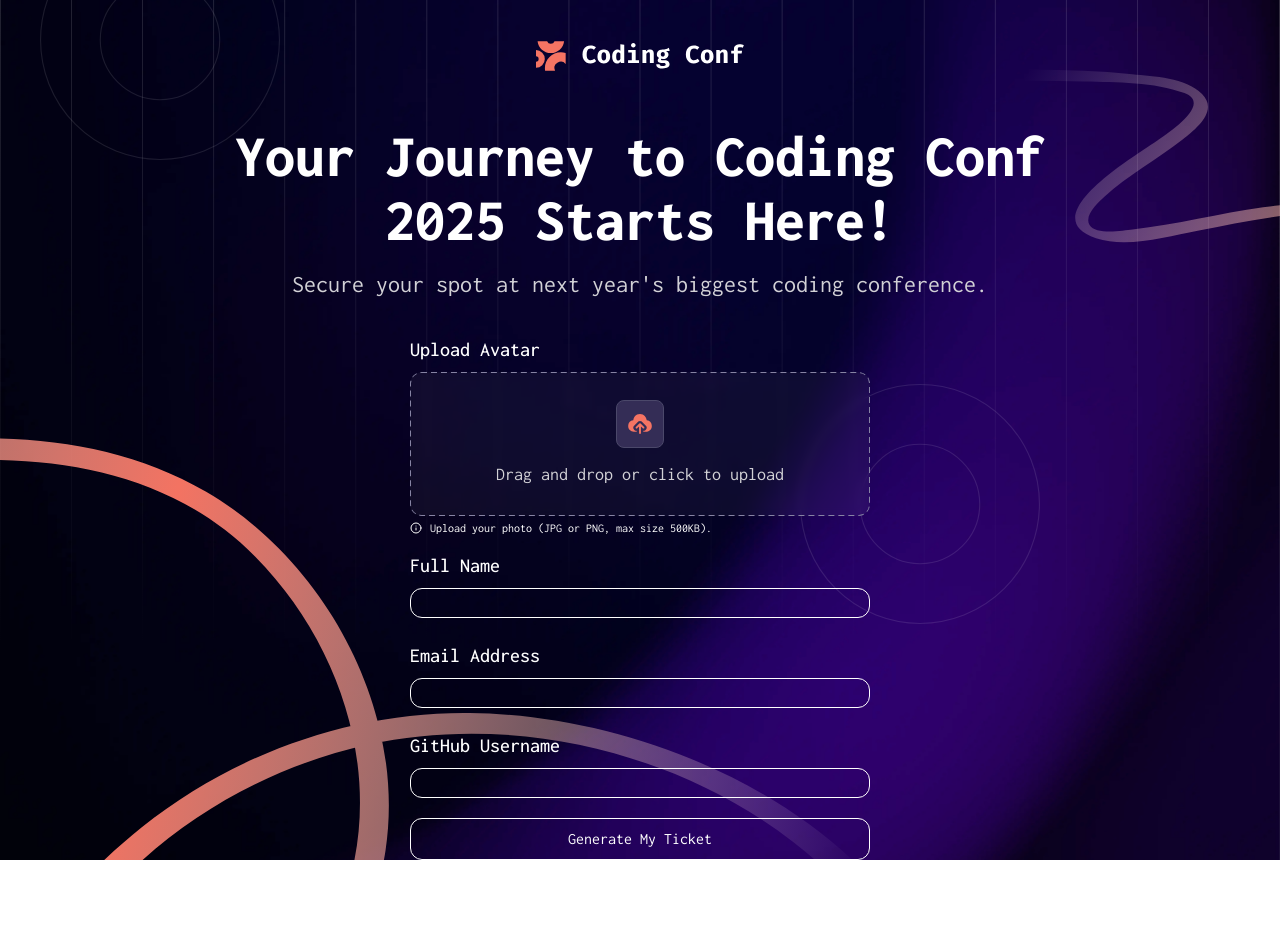
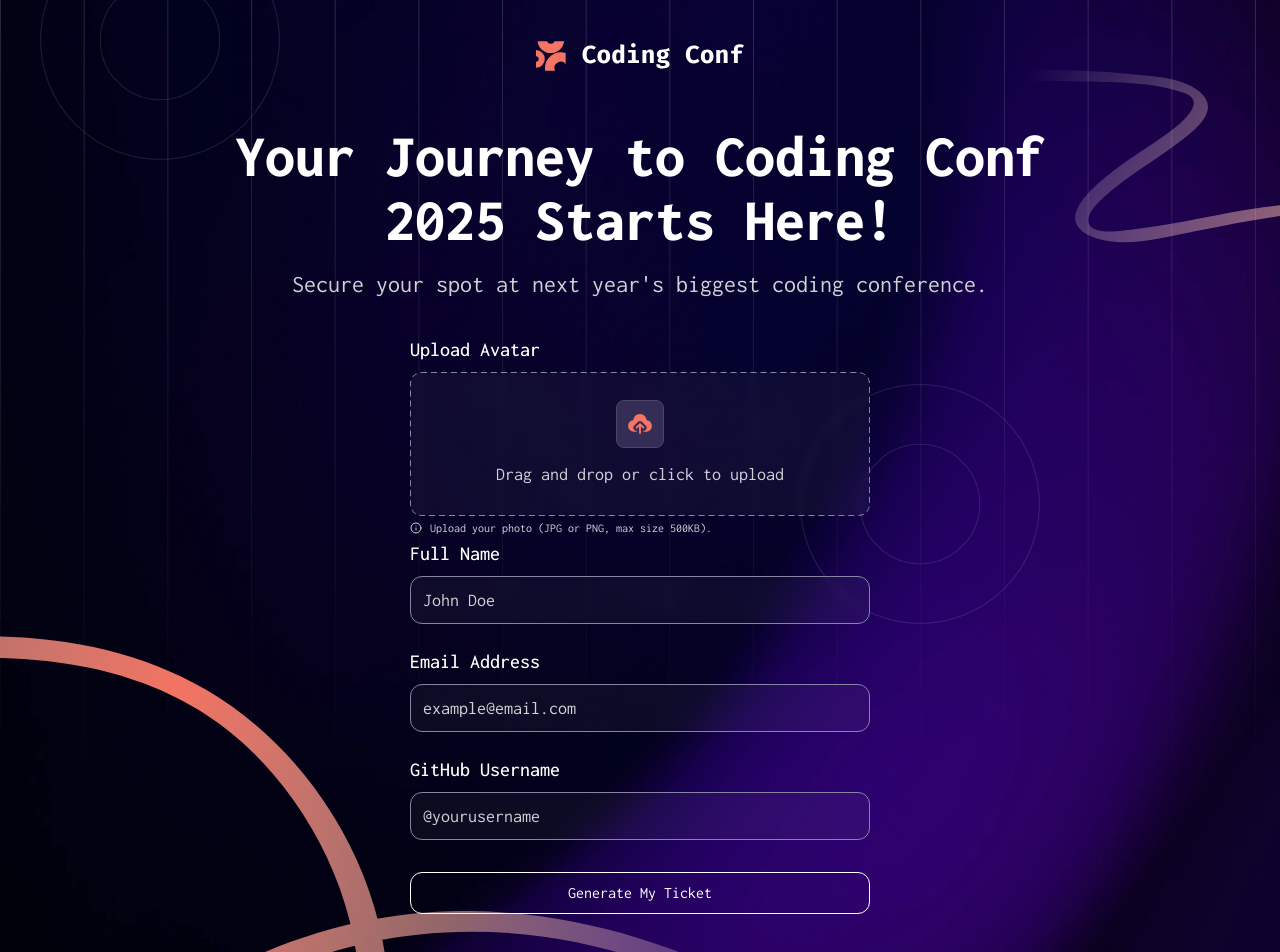
Before and after one commit to HeiPavel/ticket_generator, a Next.js app: page / in a window 1280 px wide. Shown: the top 952 px of the page. Before the commit the page ends 860 px from the top, so only its background shows below. Built offline with nearby package versions, Linux system fonts and the light colour scheme.

Commit message:
Styled text input component

```diff
--- a/app/components/FileInput.tsx
+++ b/app/components/FileInput.tsx
@@ -52,7 +52,7 @@ export function FileInput() {
   }, [files?.[0]])
 
   return (
-    <div className='relative pb-3'>
+    <div className='relative'>
       <label
         htmlFor='avatar'
         className='text-xl font-medium'
--- a/app/components/Form.tsx
+++ b/app/components/Form.tsx
@@ -62,7 +62,7 @@ export function Form() {
   }, [])
 
   return (
-    <div className='w-full flex justify-center'>
+    <div className='pb-28 tablet:pb-36 w-full flex justify-center'>
       <FormProvider {...methods}>
         <form
           className='mt-10 grow flex flex-col text-white max-w-[460px]'
@@ -77,7 +77,7 @@ export function Form() {
           ))}
           <button
             type='submit'
-            className='px-3 py-2 border border-white rounded-xl'
+            className='mt-3 px-3 py-2 border border-white rounded-xl'
           >
             Generate My Ticket
           </button>
--- a/app/components/Message.tsx
+++ b/app/components/Message.tsx
@@ -9,7 +9,7 @@ type Props = {
 
 export function Message({message, isInfoMessage = false}: Props) {
   return (
-    <p className={`${isInfoMessage ? 'text-white' : 'text-orange-medium'} flex gap-2 items-center text-xs`}>
+    <p className={`${isInfoMessage ? 'text-gray-light' : 'text-orange-medium'} flex gap-2 items-center text-xs`}>
       <FiInfo/>
       <span>{message}</span>
     </p>
--- a/app/components/TextInput.tsx
+++ b/app/components/TextInput.tsx
@@ -45,7 +45,10 @@ export function TextInput({name, placeholder, label}: TextInputType) {
           {...register(name)}
           onBeforeInput={handleInput}
           onPaste={handlePaste}
-          className='mt-2 border border-white rounded-xl text-lg'
+          className='mt-2 px-3 h-12 border border-gray-medium rounded-xl text-white text-lg bg-blur backdrop-blur-xs
+            placeholder:text-gray-light hover:border-gray-light focus:hover:border-gray-medium
+            focus:outline-solid focus:outline-2 focus:outline-gray-medium focus:outline-offset-2 transition-[border-color] duration-150 ease-linear'
+          placeholder={placeholder}
         />
         <InputError
           errors={errors}
```
